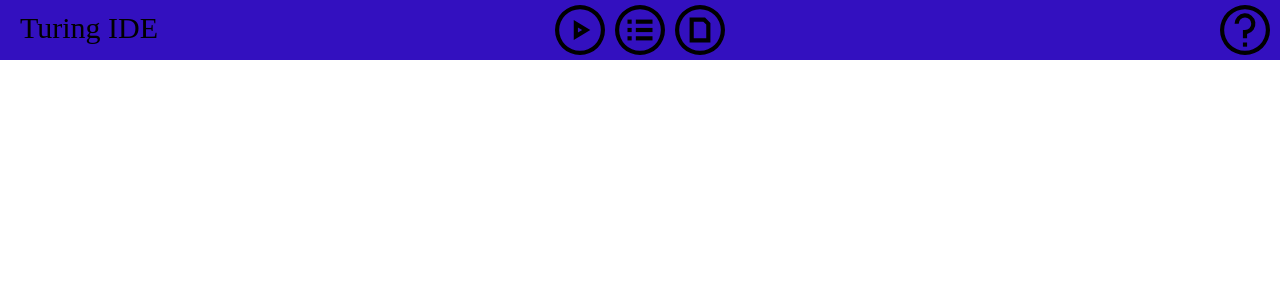
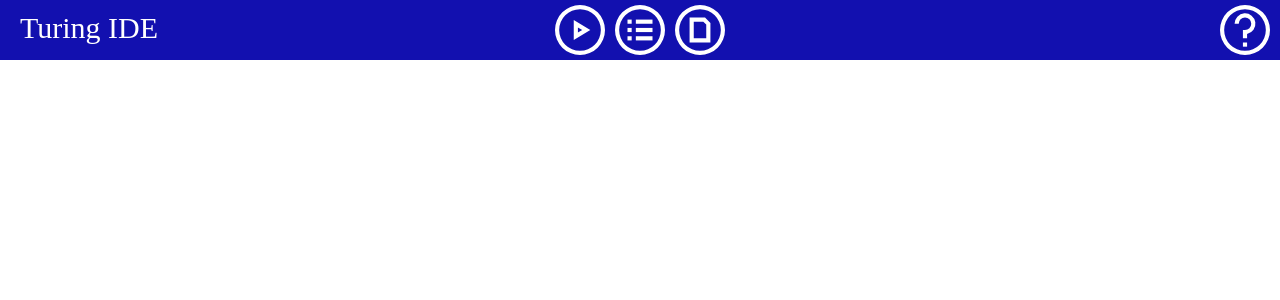
Before and after one commit to DeciPaliz/turing-ide, a React (Create React App) app: page / in a window 1280 px wide. Shown: the top 300 px of the page. Built offline with nearby package versions, Linux system fonts and the light colour scheme.

Commit message:
more styles

```diff
--- a/src/components/toolbar/BaseToolbarButton.tsx
+++ b/src/components/toolbar/BaseToolbarButton.tsx
@@ -26,7 +26,7 @@ export default class BaseToolbarButton extends React.Component<BaseToolbarButton
 
     render() {
         return (
-            <div className={this.className}>
+            <div className="BaseToolbarButton" onClick={this.click}>
                 <img src={this.icon} width="50px" height="50px"></img>
             </div>
         );
--- a/src/styles/Editor.css
+++ b/src/styles/Editor.css
@@ -0,0 +1,3 @@
+.Editor {
+    overflow: auto;
+}
--- a/src/styles/ProgramTable.css
+++ b/src/styles/ProgramTable.css
@@ -0,0 +1,3 @@
+.ProgramTable {
+    overflow: auto;
+}
--- a/src/styles/Toolbar.css
+++ b/src/styles/Toolbar.css
@@ -1,7 +1,7 @@
 .Toolbar {
     width: 100vw;
     height: 60px;
-    background: #3310BF;
+    background: #1210AF;
     display: flex;
     justify-content: center;
 }
--- a/src/styles/components/toolbar/BaseToolbarButton.css
+++ b/src/styles/components/toolbar/BaseToolbarButton.css
@@ -0,0 +1,3 @@
+.BaseToolbarButton > img {
+    filter: invert(100%) sepia(0%) saturate(7457%) hue-rotate(67deg) brightness(104%) contrast(102%);
+}
--- a/src/styles/components/toolbar/TitleText.css
+++ b/src/styles/components/toolbar/TitleText.css
@@ -3,4 +3,5 @@
     font-size: 30px;
     padding-top: 6px;
     padding-left: 10px;
+    color: #fff;
 }
```
